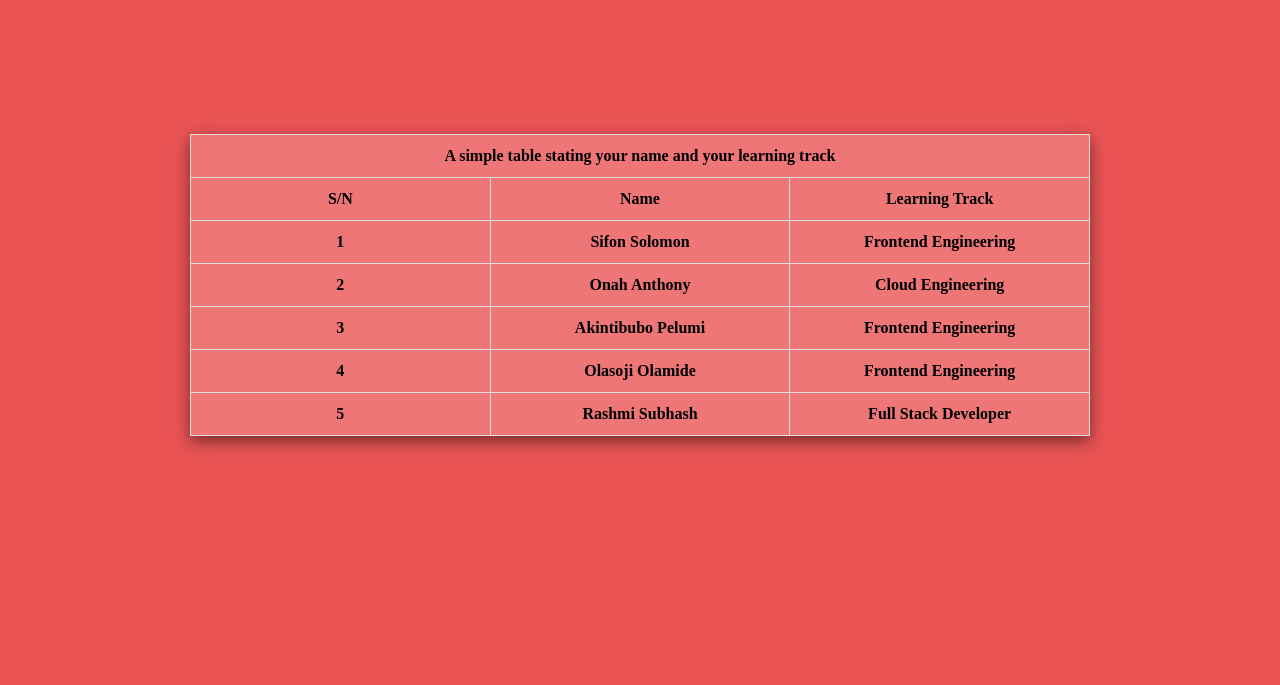
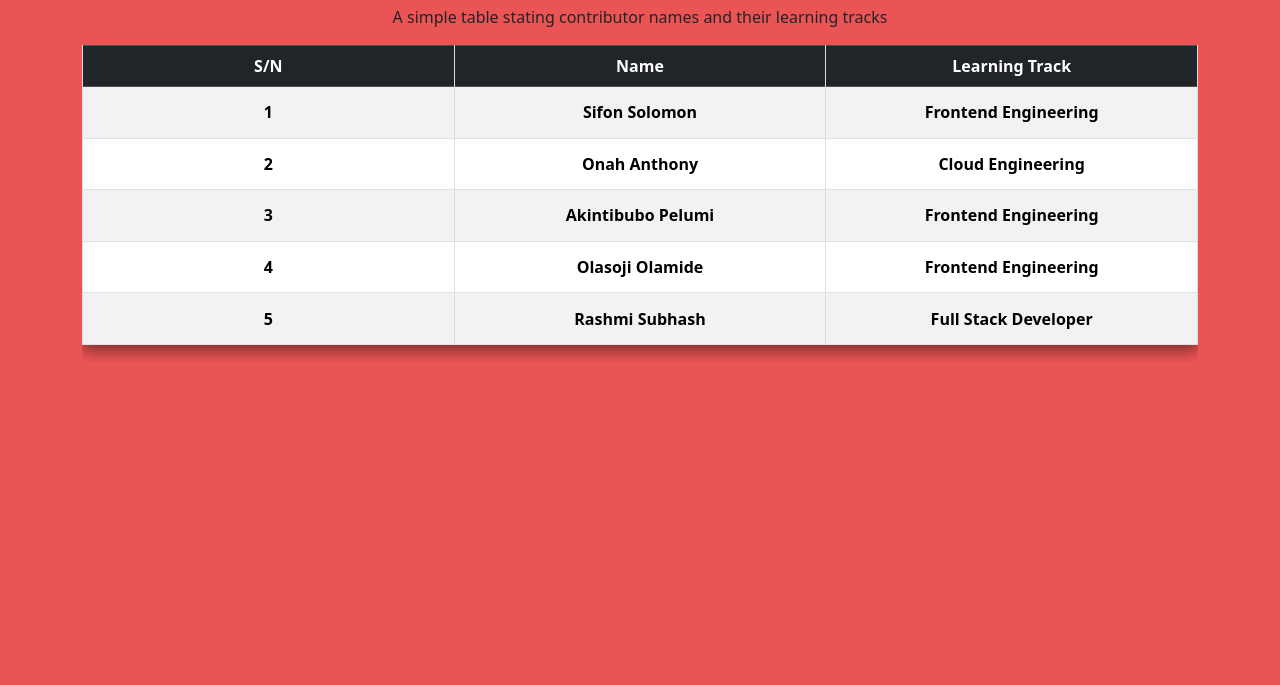
Before and after one commit to SifonSolomon/good-first-issue, a plain HTML site: page index.html in a window 1280 px wide. Shown: the part 115-800 px from the top of the page. Drawn offline with nearby package versions, Linux system fonts and the light colour scheme.

Commit message:
Applied bootstrap styling to the contributors table

```diff
--- a/index.html
+++ b/index.html
@@ -1,48 +1,47 @@
 <!DOCTYPE html>
-<html>
+<html lang="en">
 <head>
-        <meta name="viewport" content="width-device-width, initial-scale=1.0">
-        <meta charset="utf-8">
+    <meta charset="UTF-8">
+    <meta name="viewport" content="width=device-width, initial-scale=1.0">
+    <title>Contributors Table</title>
+    <!-- Bootstrap CSS -->
+    <link href="https://cdn.jsdelivr.net/npm/bootstrap@5.3.8/dist/css/bootstrap.min.css" rel="stylesheet">
     <link href="style.css" rel="stylesheet">
-        <script src="table.js"></script>
 </head>
-    <title>
-      A simple table stating your name and your learning track
-    </title>
 <body>
-        <section >
-        <table class="table-wrap">
-            <th colspan="3" class>
-                A simple table stating your name and your learning track
-            </th>
-            <tr id="header">
-               <th>
-                    S/N
-                </th>
-                <th>
-                    Name
-                </th>
-                <th>
-                    Learning Track
-                </th>
+    <div class="container my-5">
+        <h1 class="text-center mb-4">Contributors Table</h1>
+        <p class="text-center">A simple table stating contributor names and their learning tracks</p>
+
+        <!-- Responsive Table -->
+        <div class="table-responsive">
+            <table class="table table-striped table-bordered table-hover text-center align-middle">
+                <thead class="table-dark">
+                    <tr>
+                        <th>S/N</th>
+                        <th>Name</th>
+                        <th>Learning Track</th>
                     </tr>
+                </thead>
+                <tbody>
                     <!--------- Copy This ------->
                     <tr>
                         <td>1</td>
-               <td> Sifon Solomon</td>
+                        <td>Sifon Solomon</td>
                         <td>Frontend Engineering</td>
                     </tr>
                     <tr>
                         <td>2</td>
-               <td> Onah Anthony</td>
+                        <td>Onah Anthony</td>
                         <td>Cloud Engineering</td>
                     </tr>
+                    <tr>
                         <td>3</td>
-               <td> Akintibubo Pelumi</td>
+                        <td>Akintibubo Pelumi</td>
                         <td>Frontend Engineering</td>
                     </tr>
                     <tr>
-                <td>4 </td>
+                        <td>4</td>
                         <td>Olasoji Olamide</td>
                         <td>Frontend Engineering</td>
                     </tr>
@@ -52,11 +51,11 @@
                         <td>Full Stack Developer</td>
                     </tr>
 
-
-
                     <!--------- Ends here ------->
-
+                </tbody>
             </table>
-        </section>
+        </div>
+    </div>
+    <script src="https://cdn.jsdelivr.net/npm/bootstrap@5.3.8/dist/js/bootstrap.bundle.min.js"></script>
 </body>
 </html>
```
Lines whose indentation alone changed are shown as unchanged.
